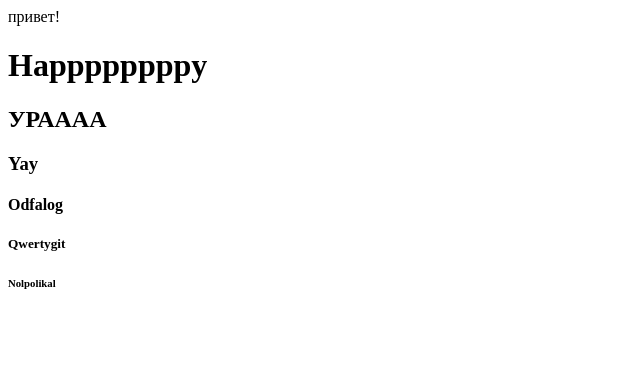
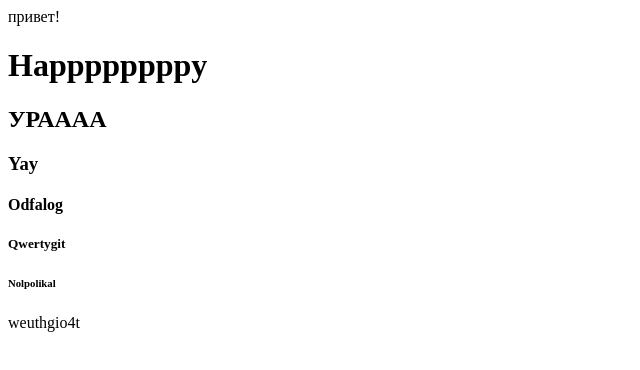
Before and after one commit to Bogdan-201032/lesson-21.02, a plain HTML site: page index.html in a window 1280 px wide. Shown: the whole page, without its empty margins (0-640 px from the left). Drawn offline with Linux system fonts and the light colour scheme.

Commit message:
ktoftkjhq

```diff
--- a/index.html
+++ b/index.html
@@ -15,6 +15,7 @@
     <h4>Odfalog</h4>
     <h5>Qwertygit </h5>
     <h6>Nolpolikal</h6>
+    <div>weuthgio4t</div>
 </body>
 
 </html>
```
